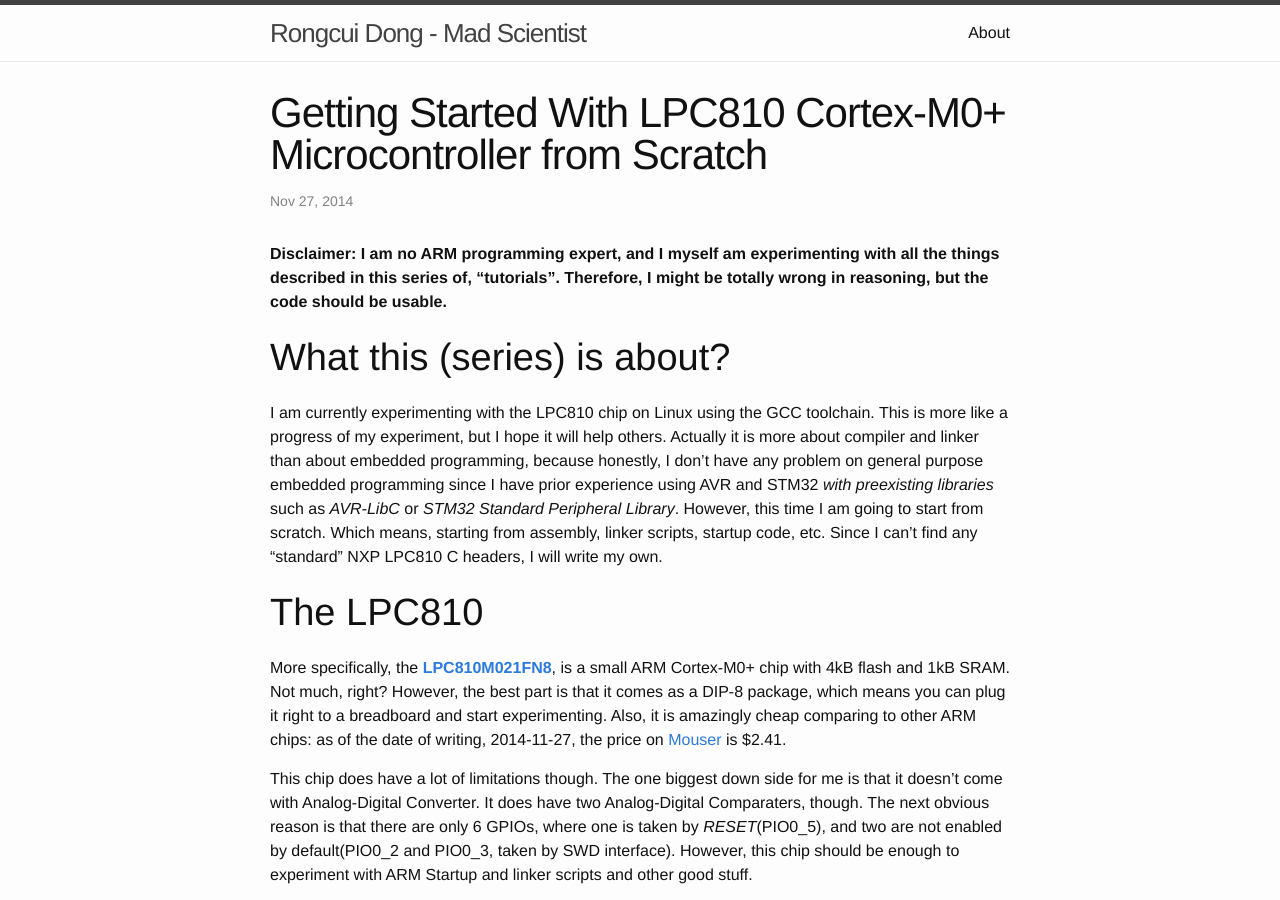
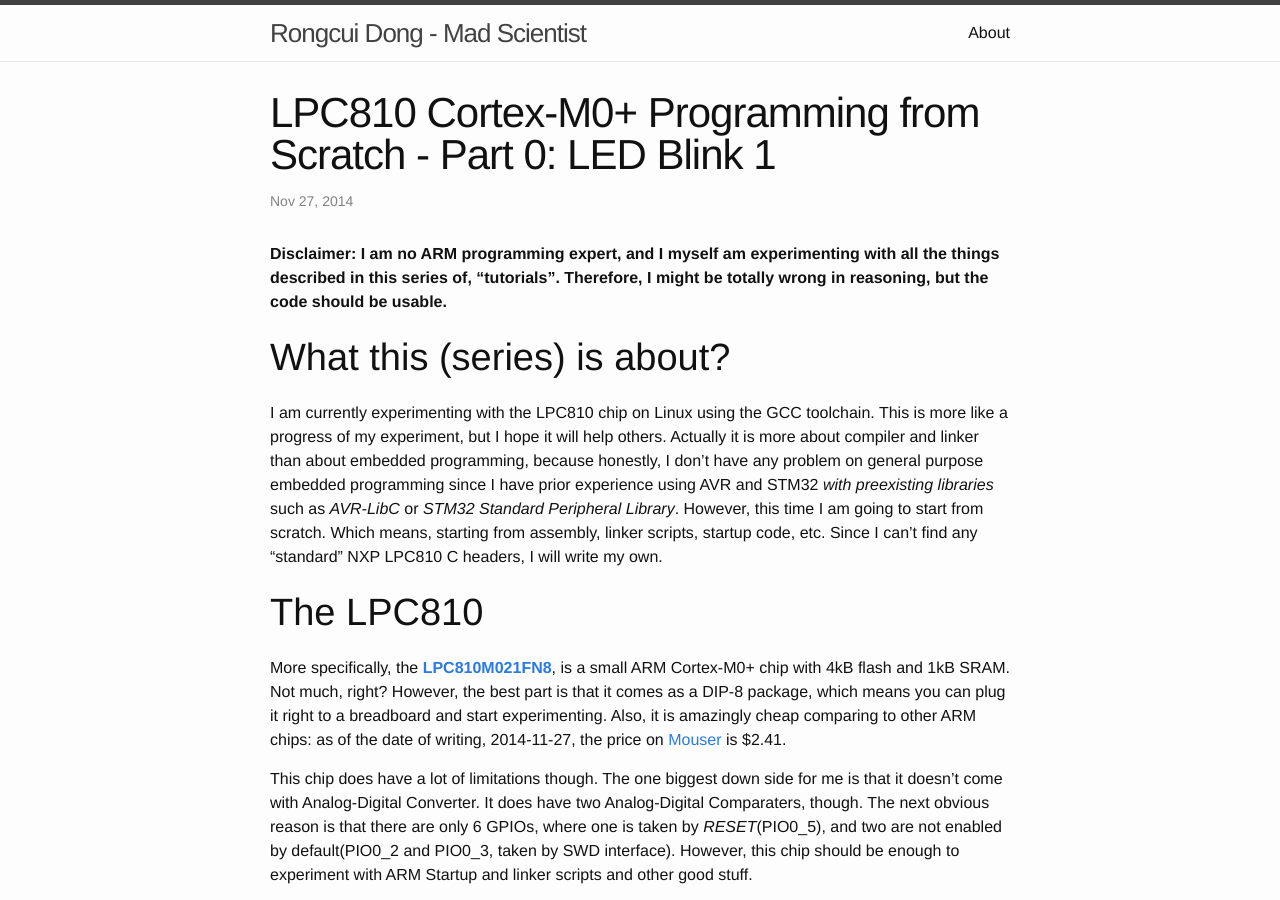
Before and after one commit to carldong/Personal-Blog, a Jekyll site: the page built from _posts/2014-11-27-LPC810-T01.markdown, in a window 1280 px wide and 900 px high. Built offline with Jekyll 4.4.1, drawn with Linux system fonts in a browser that asks for light colours; formulas are drawn with MathJax 3.

Commit message:
Changed title

```diff
--- a/_posts/2014-11-27-LPC810-T01.markdown
+++ b/_posts/2014-11-27-LPC810-T01.markdown
@@ -1,6 +1,6 @@
 ---
 layout: tutorial
-title: Getting Started With LPC810 Cortex-M0+ Microcontroller from Scratch
+title: "LPC810 Cortex-M0+ Programming from Scratch - Part 0: LED Blink 1"
 date: "2014-11-27 14:38:16"
 categories: tutorials
 tags: tutorial Cortex-M0+ ARM
```
